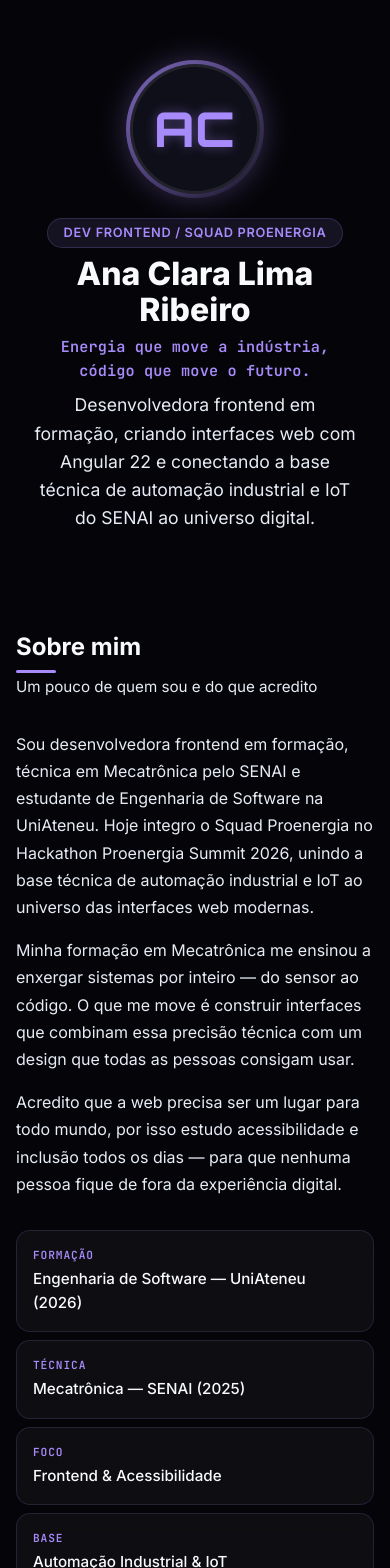
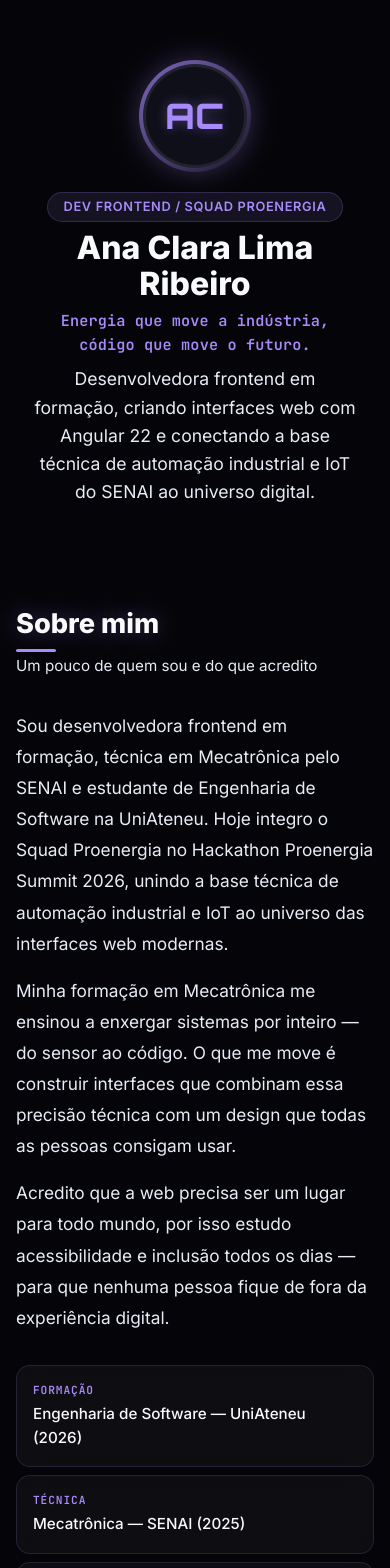
Before and after one commit to claralimadev/curriculo-ana, an Angular app: page / in a window 390 px wide. Shown: the top 1568 px of the page. Built offline with nearby package versions, Linux system fonts and the light colour scheme.

Commit message:
feat: whatsapp, vlibras menor à esquerda, laterais após descrição, responsivo p/ celular pequeno, sobre com neon

```diff
--- a/src/app/app.scss
+++ b/src/app/app.scss
@@ -60,6 +60,10 @@
     gap: var(--space-3xl);
   }
 
+  @include mobile {
+    padding: var(--space-md);
+  }
+
   @include desktop {
     padding: var(--space-3xl) var(--space-xl);
   }
--- a/src/app/app.ts
+++ b/src/app/app.ts
@@ -25,7 +25,7 @@
   protected parallaxEsq = computed(() => `translateY(${this.scroll() * -0.07}px)`);
   protected parallaxDir = computed(() => `translateY(${this.scroll() * -0.07}px)`);
   protected circuitBg = `url("${new URL('circuit.svg', document.baseURI).href}")`;
-  protected ladoOpacity = computed(() => Math.min(this.scroll() / 700, 1).toFixed(3));
+  protected ladoOpacity = computed(() => Math.min(Math.max((this.scroll() - 650) / 700, 0), 1).toFixed(3));
 
   @HostListener('window:scroll', [])
   onScroll(): void {
--- a/src/app/components/contato/contato.html
+++ b/src/app/components/contato/contato.html
@@ -14,6 +14,17 @@
         rel="noopener noreferrer"
         class="contato__btn-gmail">
         <span class="contato__icone">✉️</span> Gmail
+      </a>
+
+      <a
+        href="https://wa.me/5585994024440"
+        target="_blank"
+        rel="noopener noreferrer"
+        class="contato__btn-whatsapp">
+        <svg class="contato__btn-whatsapp-icone" viewBox="0 0 24 24" width="18" height="18" fill="currentColor" aria-hidden="true">
+          <path d="M17.472 14.382c-.297-.149-1.758-.867-2.03-.967-.273-.099-.471-.148-.67.15-.197.297-.767.966-.94 1.164-.173.199-.347.223-.644.075-.297-.15-1.255-.463-2.39-1.475-.883-.788-1.48-1.761-1.653-2.059-.173-.297-.018-.458.13-.606.134-.133.297-.347.446-.52.149-.174.198-.298.298-.497.099-.198.05-.371-.025-.52-.075-.149-.669-1.612-.916-2.207-.242-.579-.487-.5-.669-.51-.173-.008-.371-.01-.57-.01-.198 0-.52.074-.792.372-.272.297-1.04 1.016-1.04 2.479 0 1.462 1.065 2.875 1.213 3.074.149.198 2.096 3.2 5.077 4.487.709.306 1.262.489 1.694.625.712.227 1.36.195 1.871.118.571-.085 1.758-.719 2.006-1.413.248-.694.248-1.289.173-1.413-.074-.124-.272-.198-.57-.347m-5.421 7.403h-.004a9.87 9.87 0 01-5.031-1.378l-.361-.214-3.741.982.998-3.648-.235-.374a9.86 9.86 0 01-1.51-5.26c.001-5.45 4.436-9.884 9.888-9.884 2.64 0 5.122 1.03 6.988 2.898a9.825 9.825 0 012.893 6.994c-.003 5.45-4.437 9.884-9.885 9.884m8.413-18.297A11.815 11.815 0 0012.05 0C5.495 0 .16 5.335.157 11.892c0 2.096.547 4.142 1.588 5.945L.057 24l6.305-1.654a11.882 11.882 0 005.683 1.448h.005c6.554 0 11.89-5.335 11.893-11.893a11.821 11.821 0 00-3.48-8.413z"/>
+        </svg>
+        <span>WhatsApp</span>
       </a>
 
       <div class="contato__links">
--- a/src/app/components/contato/contato.scss
+++ b/src/app/components/contato/contato.scss
@@ -89,6 +89,33 @@
     }
   }
 
+  &__btn-whatsapp {
+    display: inline-flex;
+    align-items: center;
+    justify-content: center;
+    gap: var(--space-sm);
+    padding: var(--space-sm) var(--space-lg);
+    border-radius: var(--radius-full);
+    background: #25d366;
+    color: var(--bg-primary);
+    font-weight: 600;
+    font-size: 0.9rem;
+    border: none;
+    cursor: pointer;
+    text-decoration: none;
+    transition: all var(--transition-fast);
+    box-shadow: 0 0 24px rgba(37, 211, 102, 0.35);
+
+    &:hover {
+      background: #1ebe5d;
+      transform: translateY(-2px);
+    }
+
+    &:active {
+      transform: translateY(0);
+    }
+  }
+
   &__links {
     display: flex;
     gap: var(--space-sm);
--- a/src/app/components/hero/hero.scss
+++ b/src/app/components/hero/hero.scss
@@ -55,6 +55,12 @@
       height: 160px;
       font-size: 3.6rem;
     }
+
+    @include mobile {
+      width: 104px;
+      height: 104px;
+      font-size: 2.2rem;
+    }
   }
 
   &__badge {
--- a/src/app/components/sobre/sobre.scss
+++ b/src/app/components/sobre/sobre.scss
@@ -14,11 +14,12 @@
   }
 
   &__titulo {
-    font-size: clamp(1.5rem, 3.5vw, 2.2rem);
-    font-weight: 700;
+    font-size: clamp(1.7rem, 4vw, 2.4rem);
+    font-weight: 800;
     color: var(--text-primary);
     position: relative;
     display: inline-block;
+    text-shadow: 0 0 22px var(--accent-glow);
 
     &::after {
       content: '';
@@ -55,8 +56,8 @@
     flex-direction: column;
     gap: var(--space-md);
     color: var(--text-secondary);
-    font-size: 1rem;
-    line-height: 1.7;
+    font-size: 1.08rem;
+    line-height: 1.8;
   }
 
   &__fatos {
--- a/src/index.html
+++ b/src/index.html
@@ -22,7 +22,21 @@
   </div>
   <script src="https://vlibras.gov.br/app/vlibras-plugin.js"></script>
   <script>
-    new window.VLibras.Widget('https://vlibras.gov.br/app');
+    new window.VLibras.Widget({ rootPath: 'https://vlibras.gov.br/app', position: 'l' });
+    (function ajustarVlibras() {
+      var wrapper = document.getElementById('vlibras-access-wrapper');
+      if (wrapper && wrapper.shadowRoot) {
+        var style = document.createElement('style');
+        style.textContent = [
+          '#vlibras-access { top: 16px !important; left: 12px !important; right: auto !important; width: 40px !important; height: 40px !important; }',
+          '#vlibras-button { width: 40px !important; height: 40px !important; }',
+          '@media (max-width: 767px) { #vlibras-access { top: 12px !important; left: 8px !important; } }'
+        ].join('\n');
+        wrapper.shadowRoot.appendChild(style);
+      } else {
+        setTimeout(ajustarVlibras, 200);
+      }
+    })();
   </script>
 </body>
 </html>
--- a/src/styles.scss
+++ b/src/styles.scss
@@ -73,13 +73,3 @@
     --text-muted: #b6c2d4;
   }
 }
-
-// VLibras: botão menor para não invadir a tela
-[vw-access-button] {
-  transform: scale(0.75) !important;
-  transform-origin: bottom right !important;
-
-  @media (max-width: 767px) {
-    transform: scale(0.65) !important;
-  }
-}
--- a/src/styles/_mixins.scss
+++ b/src/styles/_mixins.scss
@@ -3,6 +3,10 @@
   backdrop-filter: blur($blur);
   -webkit-backdrop-filter: blur($blur);
   border: 1px solid rgba(255, 255, 255, 0.1);
+}
+
+@mixin mobile {
+  @media (max-width: 480px) { @content; }
 }
 
 @mixin tablet {
```
